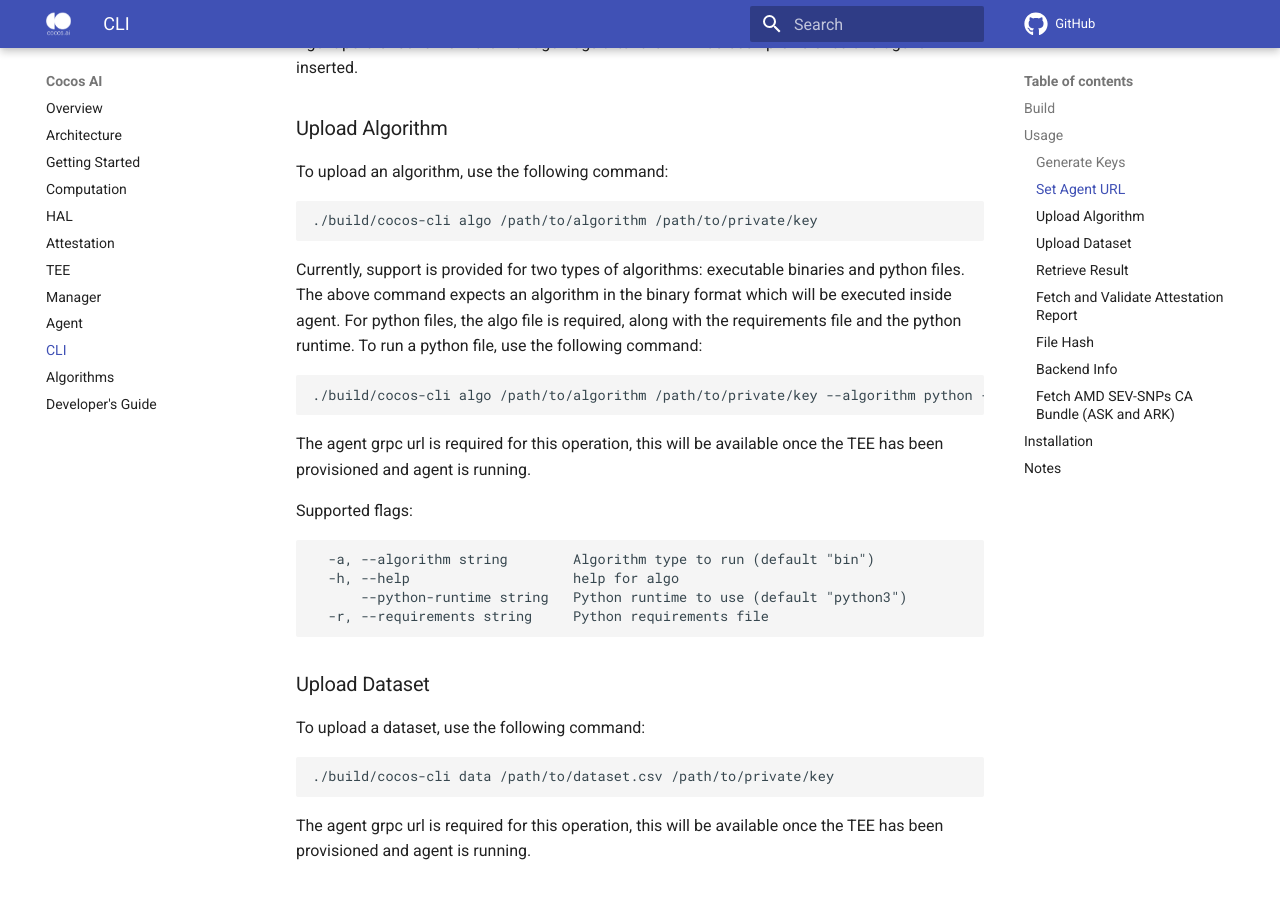
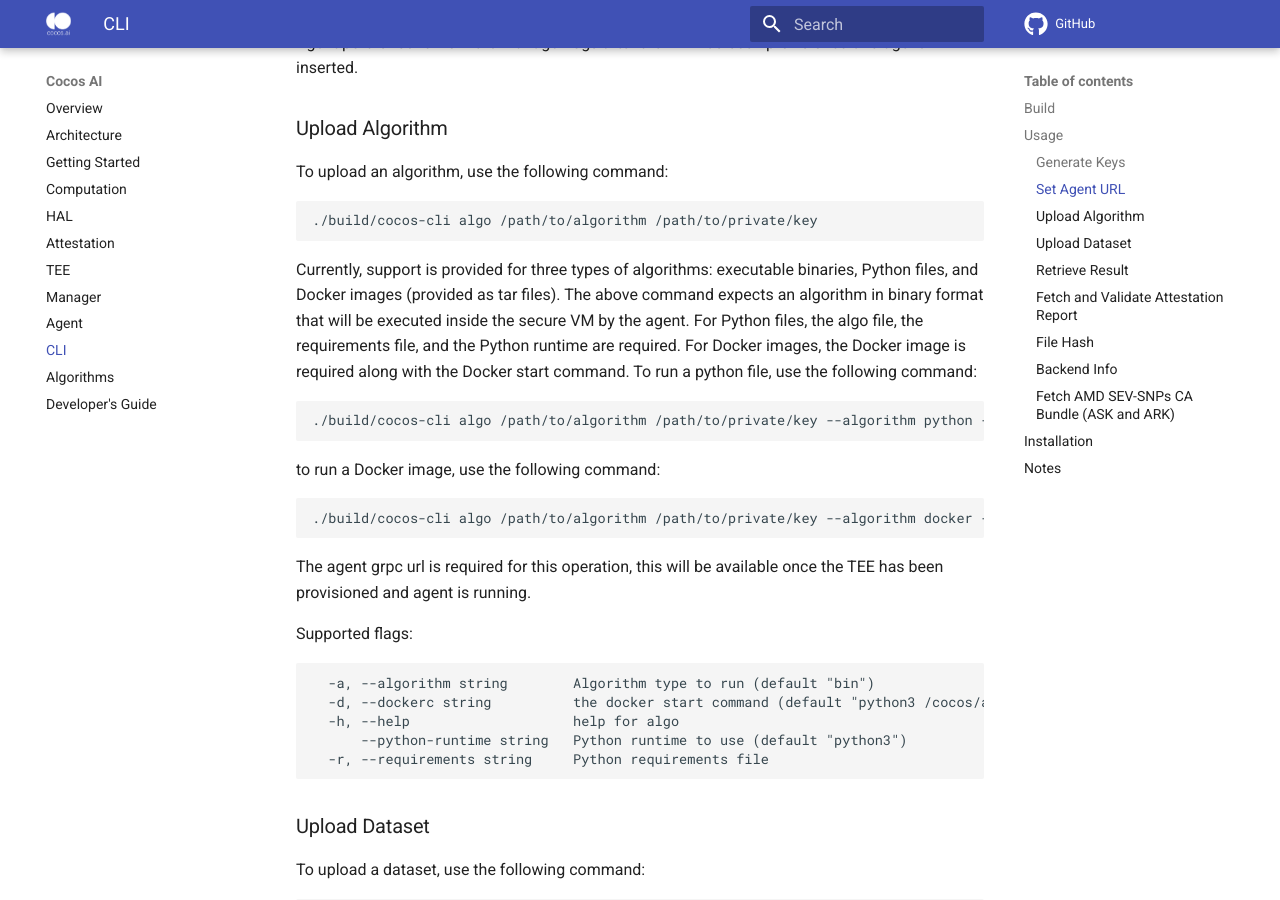
Before and after one commit to ultravioletrs/cocos-docs, an MkDocs documentation site: the page built from docs/cli.md, in a window 1280 px wide and 900 px high, scrolled down 995 px. Built offline with MkDocs 1.6.1 and Material for MkDocs 9.7.7, drawn with Linux system fonts in a browser that asks for light colours; comment, search, counter and statistics services are not loaded; some of the changed text lies outside the part shown.

Commit message:
add description for docker images

````diff
--- a/docs/cli.md
+++ b/docs/cli.md
@@ -44,10 +44,15 @@ To upload an algorithm, use the following command:
 ./build/cocos-cli algo /path/to/algorithm /path/to/private/key
 ```
 
-Currently, support is provided for two types of algorithms: executable binaries and python files. The above command expects an algorithm in the binary format which will be executed inside agent. For python files, the algo file is required, along with the requirements file and the python runtime. To run a python file, use the following command:
+Currently, support is provided for three types of algorithms: executable binaries, Python files, and Docker images (provided as tar files). The above command expects an algorithm in binary format that will be executed inside the secure VM by the agent. For Python files, the algo file, the requirements file, and the Python runtime are required. For Docker images, the Docker image is required along with the Docker start command. To run a python file, use the following command:
 
 ```bash
 ./build/cocos-cli algo /path/to/algorithm /path/to/private/key --algorithm python --requirements /path/to/requirements.txt --python-runtime python
+```
+to run a Docker image, use the following command:
+
+```bash
+./build/cocos-cli algo /path/to/algorithm /path/to/private/key --algorithm docker --dockerc "docker run command"
 ```
 
 The agent grpc url is required for this operation, this will be available once the TEE has been provisioned and agent is running.
@@ -56,6 +61,7 @@ Supported flags:
 
 ```shell
   -a, --algorithm string        Algorithm type to run (default "bin")
+  -d, --dockerc string          the docker start command (default "python3 /cocos/algorithm.py")
   -h, --help                    help for algo
       --python-runtime string   Python runtime to use (default "python3")
   -r, --requirements string     Python requirements file
@@ -180,5 +186,5 @@ Run `cp ./build/cocos-cli $GOBIN`.
 
 - The CLI supports various configuration flags and options
 - Use the `--help` flag with any command to see additionalinformation
-- The CLI uses gRPC for communication with the Agent service
+- The CLI uses gRPC for communication with the agent service
 - All traffic between CLI and the TEE is encrypted via mutual TLS
````
Also changed, not shown: other parts of docs/cli.md (+1 -1 lines), docs/agent.md (+3 -3 lines).
